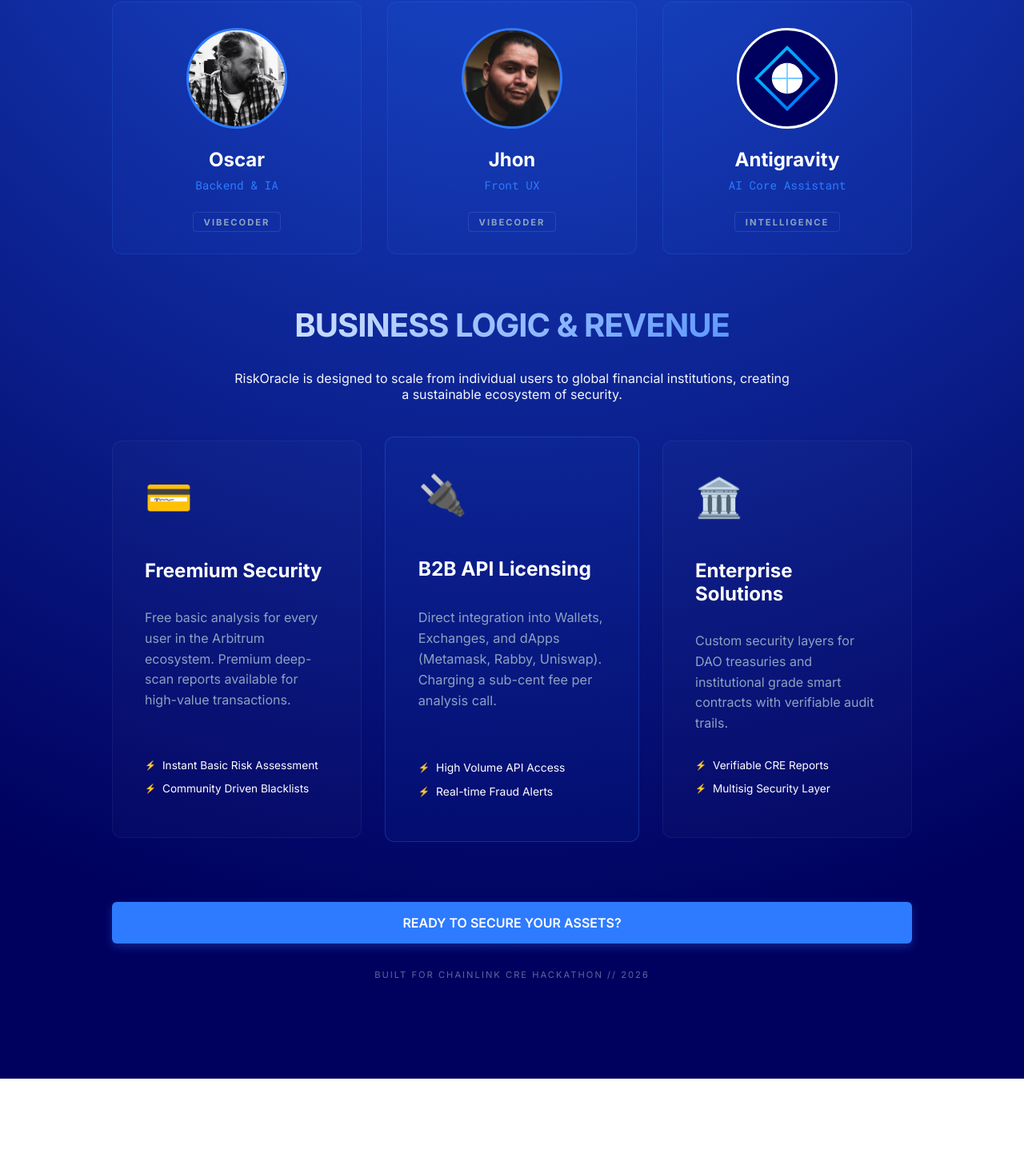
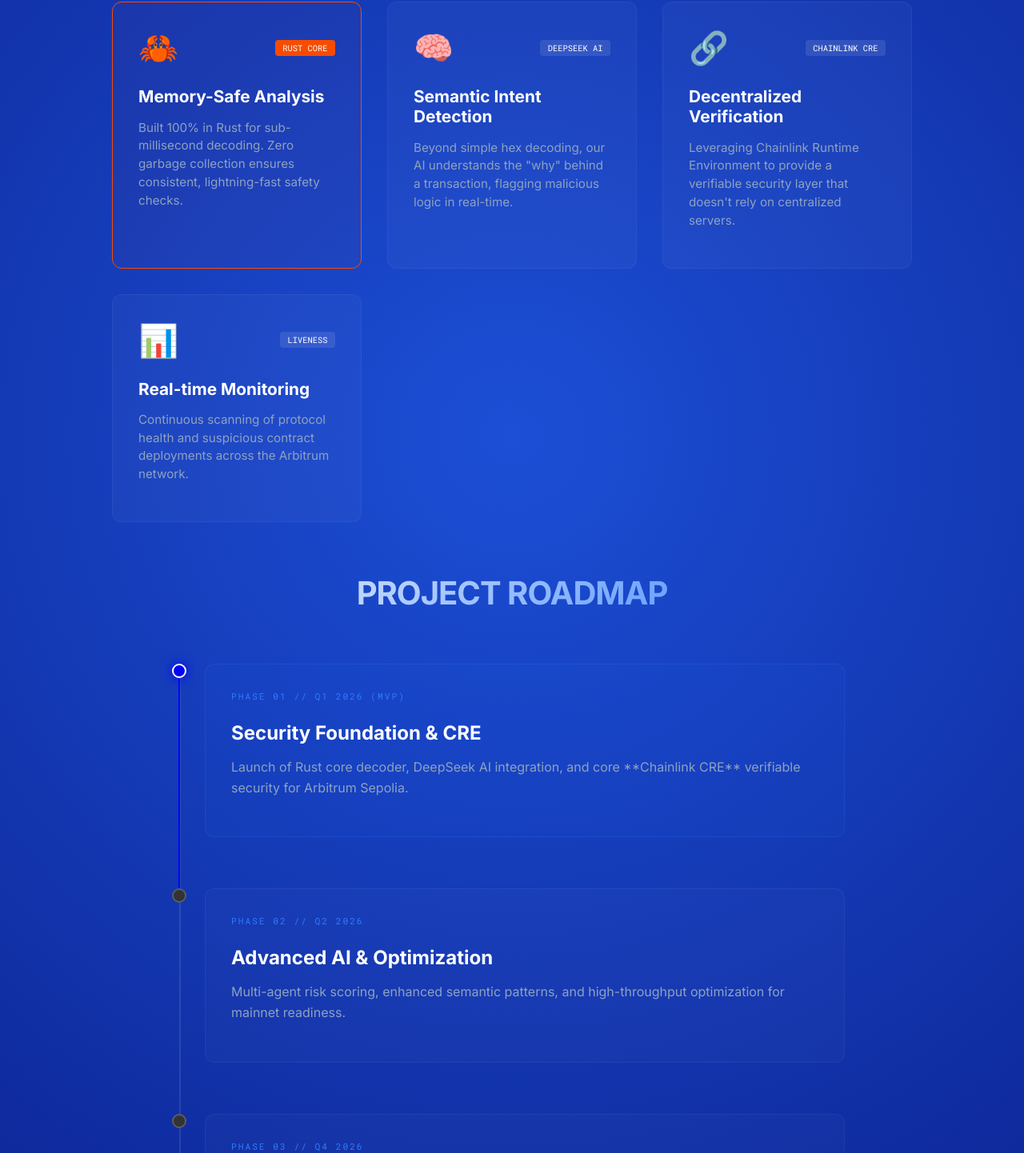
Before and after one commit to Oriojas/RiskOracle, a React (Vite) app in the folder frontend/: page /about in a window 1280 px wide. Shown: the part 2064-3506 px from the top of the page at 80% size. Before the commit the page ends 3413 px from the top, so only its background shows below. Built offline with nearby package versions, Linux system fonts and the light colour scheme.

Commit message:
feat: finalized landing page with features, roadmap (CRE MVP) and business logic

```diff
--- a/frontend/src/components/LandingPage.jsx
+++ b/frontend/src/components/LandingPage.jsx
@@ -90,6 +90,75 @@
                 </div>
             </section>
 
+            <section className="landing-section features">
+                <h1 className="cyber-title" style={{ textAlign: 'center', marginTop: '4rem' }}>PRO <span style={{ color: '#fff' }}>FEATURES</span></h1>
+                <div className="features-grid">
+                    <div className="feature-card highlight-rust">
+                        <div className="feature-header">
+                            <span className="feature-icon">🦀</span>
+                            <span className="tech-tag">RUST CORE</span>
+                        </div>
+                        <h3>Memory-Safe Analysis</h3>
+                        <p>Built 100% in Rust for sub-millisecond decoding. Zero garbage collection ensures consistent, lightning-fast safety checks.</p>
+                    </div>
+                    <div className="feature-card">
+                        <div className="feature-header">
+                            <span className="feature-icon">🧠</span>
+                            <span className="tech-tag">DEEPSEEK AI</span>
+                        </div>
+                        <h3>Semantic Intent Detection</h3>
+                        <p>Beyond simple hex decoding, our AI understands the "why" behind a transaction, flagging malicious logic in real-time.</p>
+                    </div>
+                    <div className="feature-card">
+                        <div className="feature-header">
+                            <span className="feature-icon">🔗</span>
+                            <span className="tech-tag">CHAINLINK CRE</span>
+                        </div>
+                        <h3>Decentralized Verification</h3>
+                        <p>Leveraging Chainlink Runtime Environment to provide a verifiable security layer that doesn't rely on centralized servers.</p>
+                    </div>
+                    <div className="feature-card">
+                        <div className="feature-header">
+                            <span className="feature-icon">📊</span>
+                            <span className="tech-tag">LIVENESS</span>
+                        </div>
+                        <h3>Real-time Monitoring</h3>
+                        <p>Continuous scanning of protocol health and suspicious contract deployments across the Arbitrum network.</p>
+                    </div>
+                </div>
+            </section>
+
+            <section className="landing-section roadmap">
+                <h1 className="cyber-title" style={{ textAlign: 'center', marginTop: '4rem' }}>PROJECT <span style={{ color: '#fff' }}>ROADMAP</span></h1>
+                <div className="roadmap-container">
+                    <div className="roadmap-line"></div>
+                    <div className="roadmap-item current">
+                        <div className="roadmap-dot"></div>
+                        <div className="roadmap-content">
+                            <span className="phase-tag">PHASE 01 // Q1 2026 (MVP)</span>
+                            <h3>Security Foundation & CRE</h3>
+                            <p>Launch of Rust core decoder, DeepSeek AI integration, and core **Chainlink CRE** verifiable security for Arbitrum Sepolia.</p>
+                        </div>
+                    </div>
+                    <div className="roadmap-item">
+                        <div className="roadmap-dot"></div>
+                        <div className="roadmap-content">
+                            <span className="phase-tag">PHASE 02 // Q2 2026</span>
+                            <h3>Advanced AI & Optimization</h3>
+                            <p>Multi-agent risk scoring, enhanced semantic patterns, and high-throughput optimization for mainnet readiness.</p>
+                        </div>
+                    </div>
+                    <div className="roadmap-item">
+                        <div className="roadmap-dot"></div>
+                        <div className="roadmap-content">
+                            <span className="phase-tag">PHASE 03 // Q4 2026</span>
+                            <h3>Global Security Hub</h3>
+                            <p>Multi-chain support (Optimism, Base, ZK), B2B API release, and institutional security dashboard.</p>
+                        </div>
+                    </div>
+                </div>
+            </section>
+
             <section className="landing-section team">
                 <h1 className="cyber-title" style={{ textAlign: 'center', marginTop: '4rem' }}>DEVELOPED BY <span style={{ color: '#fff' }}>VIBECODERS</span></h1>
                 <div className="team-grid">
--- a/frontend/src/index.css
+++ b/frontend/src/index.css
@@ -586,3 +586,163 @@
   content: '⚡';
   font-size: 0.7rem;
 }
+
+/* Features Section */
+.features-grid {
+  display: grid;
+  grid-template-columns: repeat(auto-fit, minmax(280px, 1fr));
+  gap: 2rem;
+  margin-top: 3rem;
+}
+
+.feature-card {
+  background: rgba(255, 255, 255, 0.03);
+  border: 1px solid rgba(255, 255, 255, 0.05);
+  padding: 2rem;
+  border-radius: 12px;
+  position: relative;
+  transition: all 0.3s ease;
+}
+
+.feature-card:hover {
+  background: rgba(255, 255, 255, 0.05);
+  transform: translateY(-5px);
+}
+
+.feature-card.highlight-rust {
+  border-color: #f74c00;
+  /* Rust color */
+  background: rgba(247, 76, 0, 0.03);
+}
+
+.feature-card.highlight-rust:hover {
+  box-shadow: 0 0 20px rgba(247, 76, 0, 0.2);
+}
+
+.feature-header {
+  display: flex;
+  justify-content: space-between;
+  align-items: center;
+  margin-bottom: 1.5rem;
+}
+
+.feature-icon {
+  font-size: 2.5rem;
+}
+
+.tech-tag {
+  font-size: 0.65rem;
+  font-family: var(--font-mono);
+  color: #fff;
+  padding: 0.2rem 0.6rem;
+  background: rgba(255, 255, 255, 0.1);
+  border-radius: 4px;
+}
+
+.highlight-rust .tech-tag {
+  background: #f74c00;
+}
+
+.feature-card h3 {
+  font-size: 1.3rem;
+  margin-bottom: 0.8rem;
+  color: #fff;
+}
+
+.feature-card p {
+  font-size: 0.95rem;
+  color: var(--text-muted);
+  line-height: 1.5;
+}
+
+/* Roadmap Section */
+.roadmap-container {
+  max-width: 800px;
+  margin: 4rem auto;
+  position: relative;
+  padding-left: 2rem;
+}
+
+.roadmap-line {
+  position: absolute;
+  left: 0;
+  top: 0;
+  bottom: 0;
+  width: 2px;
+  background: rgba(255, 255, 255, 0.1);
+}
+
+.roadmap-item {
+  position: relative;
+  padding-bottom: 4rem;
+}
+
+.roadmap-dot {
+  position: absolute;
+  left: -2rem;
+  top: 0;
+  width: 14px;
+  height: 14px;
+  background: #333;
+  border: 2px solid rgba(255, 255, 255, 0.2);
+  border-radius: 50%;
+  transform: translateX(-50%);
+  z-index: 2;
+}
+
+.roadmap-item.current .roadmap-dot {
+  background: var(--brand-electric);
+  border-color: #fff;
+  box-shadow: 0 0 15px var(--brand-electric);
+}
+
+.roadmap-item.current::before {
+  content: '';
+  position: absolute;
+  left: -2rem;
+  top: 0;
+  width: 2px;
+  height: 100%;
+  background: var(--brand-electric);
+  transform: translateX(-50%);
+}
+
+.roadmap-content {
+  background: rgba(255, 255, 255, 0.02);
+  border: 1px solid rgba(255, 255, 255, 0.05);
+  padding: 2rem;
+  border-radius: 12px;
+  transition: all 0.3s ease;
+}
+
+.roadmap-item.current .roadmap-content {
+  background: rgba(46, 123, 255, 0.05);
+  border-color: rgba(46, 123, 255, 0.2);
+}
+
+.phase-tag {
+  font-size: 0.7rem;
+  font-family: var(--font-mono);
+  color: var(--brand-blue);
+  letter-spacing: 2px;
+  display: block;
+  margin-bottom: 0.5rem;
+}
+
+.roadmap-content h3 {
+  font-size: 1.5rem;
+  margin-bottom: 0.8rem;
+  color: #fff;
+}
+
+.roadmap-content p {
+  color: var(--text-muted);
+  font-size: 1rem;
+  line-height: 1.6;
+}
+
+@media (max-width: 768px) {
+  .roadmap-container {
+    padding-left: 3rem;
+  }
+}
```
